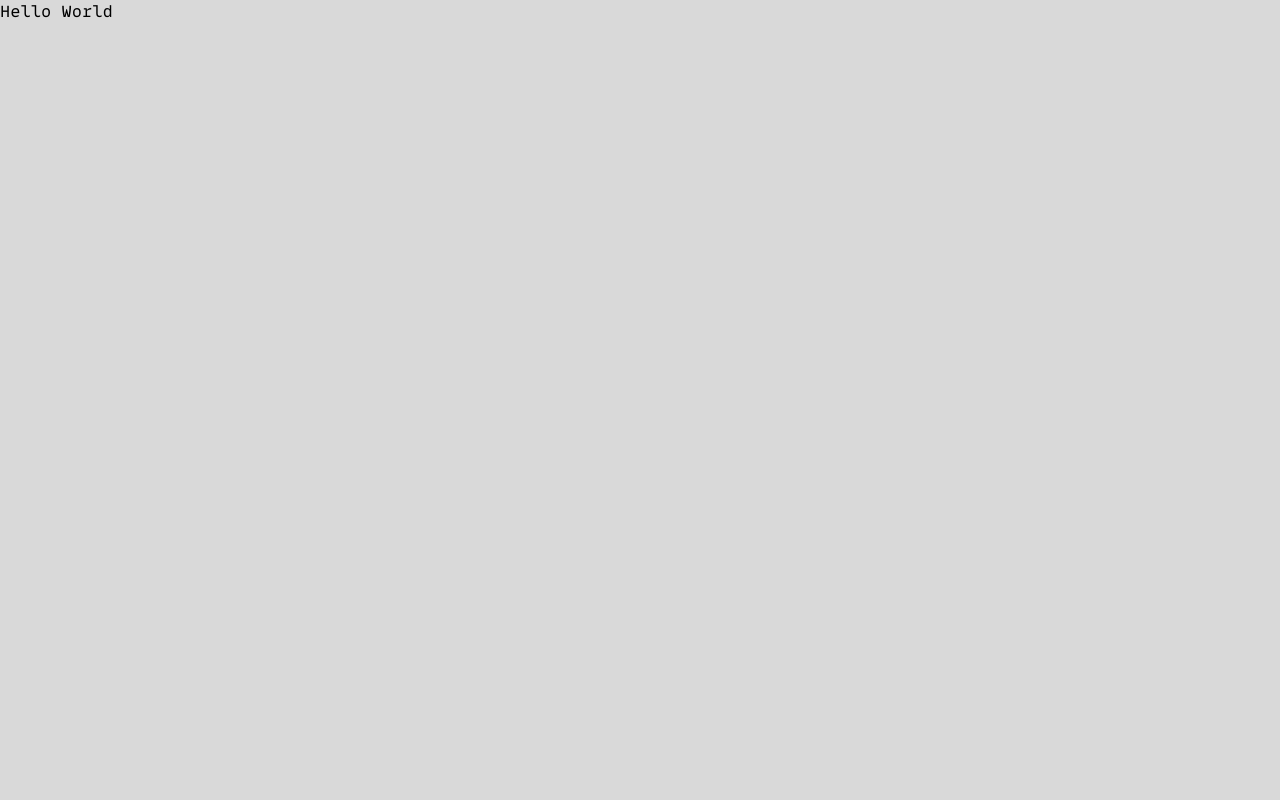
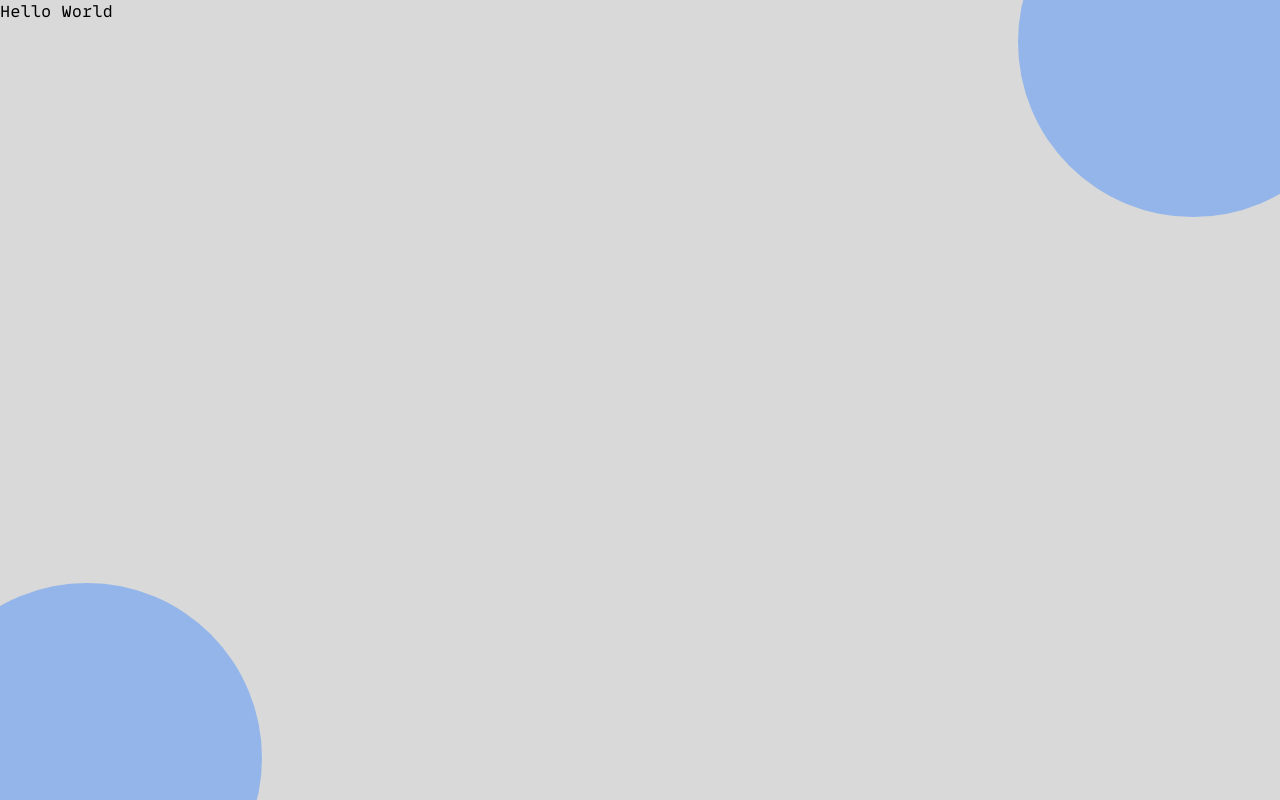
Before and after one commit to mahdyar/pastes, a React (Vite) app: page / in a window 1280 px wide. Built offline with nearby package versions, Linux system fonts and the light colour scheme.

Commit message:
add decorative background elements to layout component

```diff
--- a/src/layout.tsx
+++ b/src/layout.tsx
@@ -4,8 +4,11 @@ import { Outlet } from "react-router";
 
 export default function Layout() {
   return (
-    <div className="bg-main-background h-screen font-display">
+    <div className="bg-main-background h-screen w-full font-display">
+      <div className="bg-blue-500/40 w-[50vw] min-w-[280px] max-w-[350px] h-[50vw] min-h-[280px] max-h-[350px] rounded-full fixed -top-1/6 right-1/2 translate-x-1/2 sm:translate-0 sm:-right-22"></div>
+      <div className="bg-blue-500/40 w-[50vw] min-w-[250px] max-w-[350px] h-[50vw] min-h-[250px] max-h-[350px] rounded-full fixed -bottom-1/6 right-1/2 translate-x-1/2 sm:translate-0 sm:-left-22"></div>
       <Outlet />
+
     </div>
   );
 }
```
